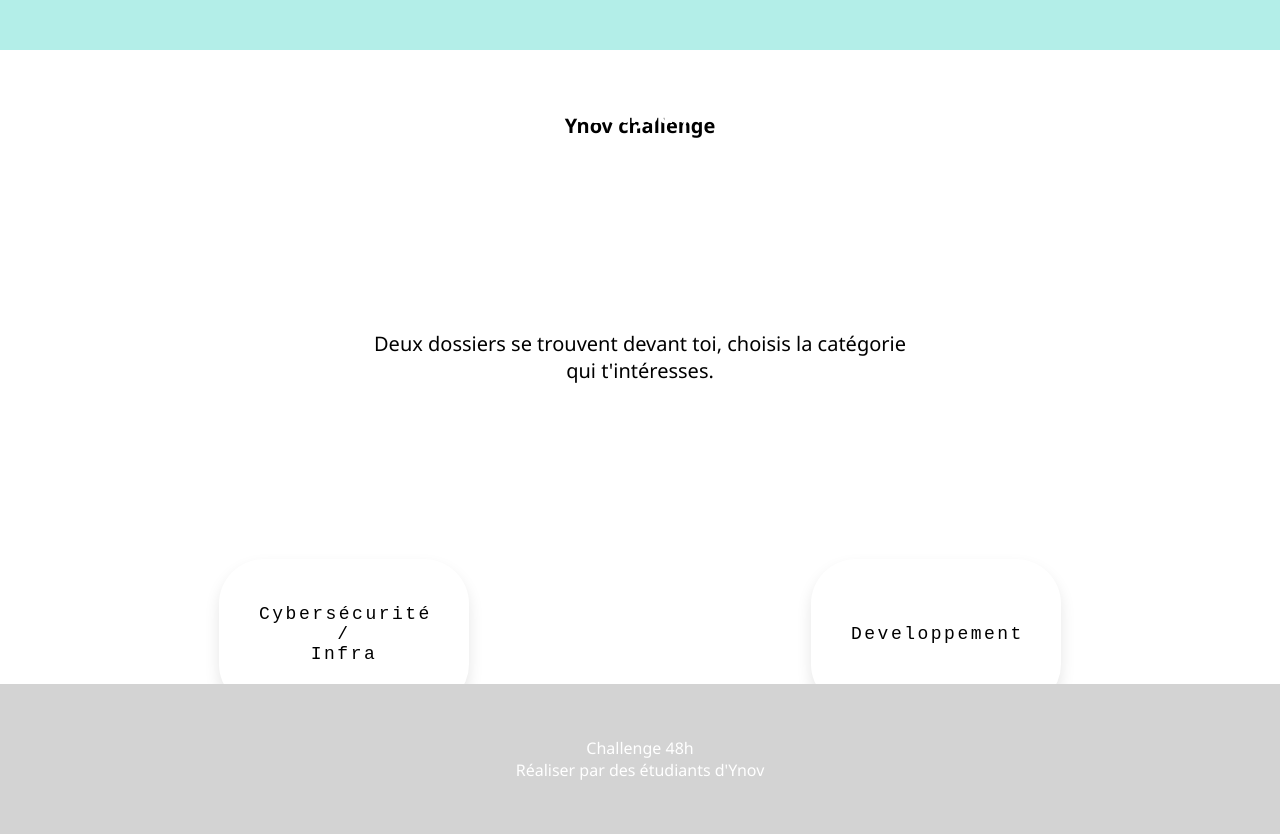
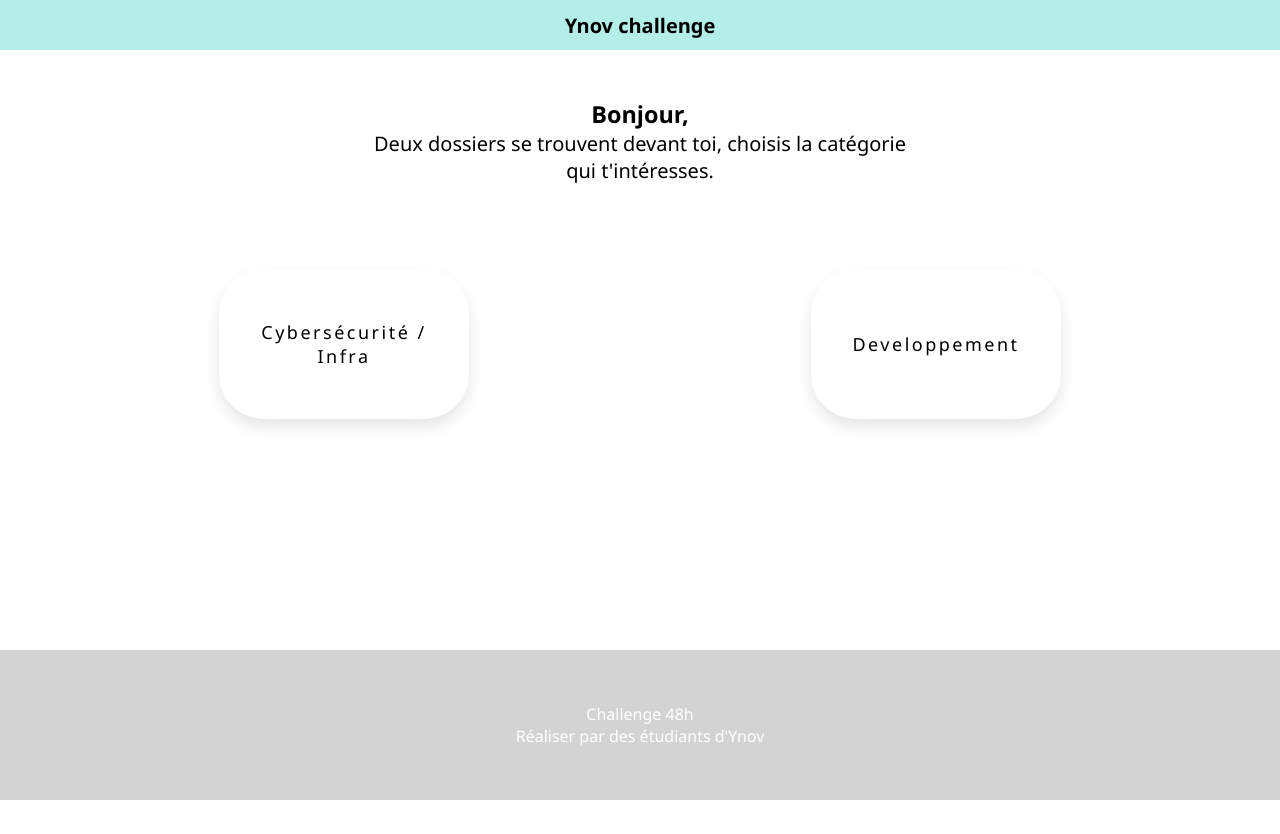
Before and after one commit to evegomez1974/challenge48h, a Vue app: page /#/ in a window 1280 px wide. After the commit the page ends 800 px from the top, so only its background shows below. Built offline with nearby package versions, Linux system fonts and the light colour scheme.

Commit message:
dernière modifs

```diff
--- a/src/components/Accueil.vue
+++ b/src/components/Accueil.vue
@@ -1,5 +1,5 @@
 <template>
-  <div>
+  <div class="div_container">
     <nav>
       <div class="navFirstBlock"><p>Ynov challenge</p></div>
     </nav>
@@ -7,8 +7,8 @@
     <section>
       <div class="welcomeSentence">
         <div>
-          <h3>Bonjour,</h3>
-          <p>
+          <h3 class="font-color">Bonjour,</h3>
+          <p class="font-color">
             Deux dossiers se trouvent devant toi, choisis la catégorie qui
             t'intéresses.
           </p>
@@ -87,6 +87,7 @@
 }
 
 section {
+  height: 50vh;
   margin: 0 5%;
   margin-top: 3rem;
 }
@@ -103,6 +104,8 @@
   justify-content: center;
   align-items: center;
   flex-direction: column;
+  position: fixed;
+  bottom: 0;
 }
 
 .returnButton {
@@ -120,7 +123,7 @@
   padding: 0;
   width: 100%;
   max-width: 100%;
-  height: 300px;
+  height: 40vh;
   max-height: 500px;
   overflow-y: auto;
   display: flex;
@@ -217,5 +220,13 @@
   box-shadow: none !important;
   transform: none !important;
 }
+
+.font-color {
+  color: black;
+}
+
+.div_container {
+  height: 100vh;
+}
 /* Fin animation des boutons */
 </style>
--- a/src/components/Developpment.vue
+++ b/src/components/Developpment.vue
@@ -34,6 +34,11 @@
         </div>
       </div>
     </section>
+
+        <div class="footer">
+      <span>Challenge 48h</span>
+      <span>Réaliser par des étudiants d'Ynov</span>
+    </div>
   </div>
 </template>
 
--- a/src/components/NativeCode.vue
+++ b/src/components/NativeCode.vue
@@ -1,9 +1,9 @@
 <template>
   <div class="container">
-    <button @click="showDialog">Click here!</button>
+    <button class="button_enigme" @click="showDialog">Click here!</button>
 
-    <p>admin</p>
-    <p>e3b0c44298fc1c149afbf4c8996fb92427ae41e4649b934ca495991b7852b855</p>
+    <p class="paragraphe">admin</p>
+    <p class="paragraphe">e3b0c44298fc1c149afbf4c8996fb92427ae41e4649b934ca495991b7852b855</p>
   </div>
 </template>
 
@@ -49,7 +49,7 @@
   background-color: #000;
 }
 
-button {
+.button_enigme {
   margin: auto;
   margin-top: 200px;
   padding: 15px 40px;
@@ -60,9 +60,8 @@
   font-weight: 800;
 }
 
-p {
+.paragraphe {
   color: #000;
-
   margin-top: 200px;
 }
 </style>
```
